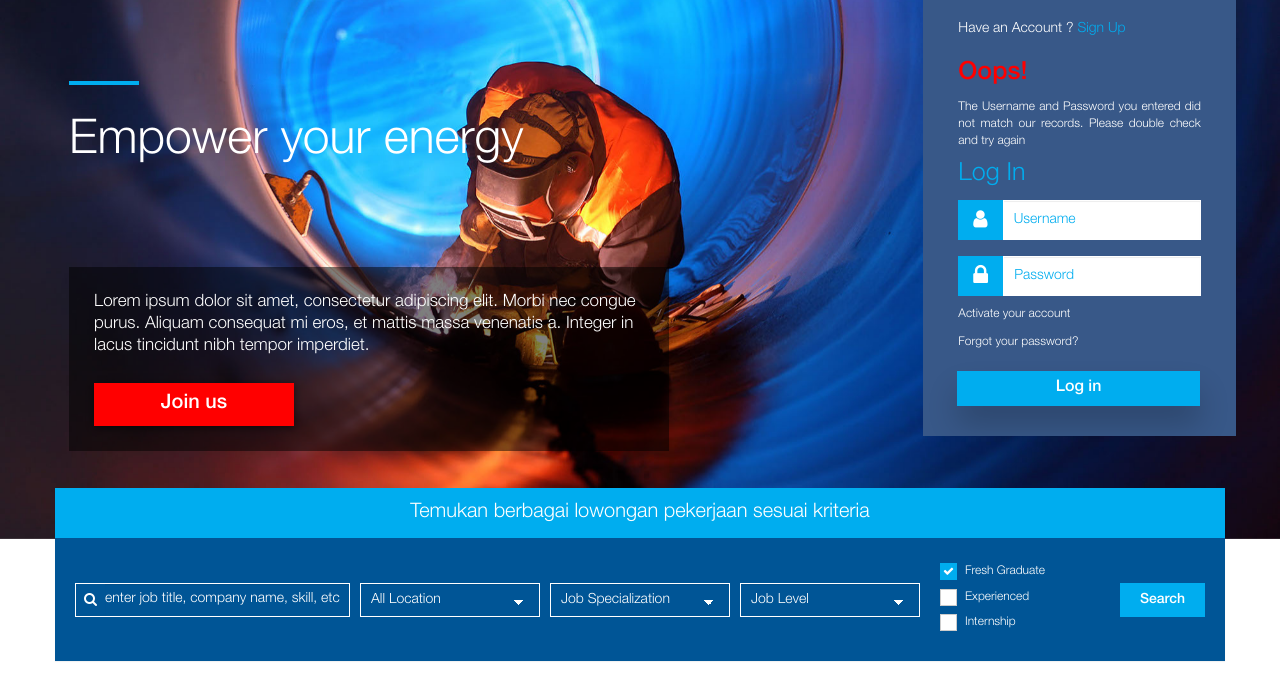
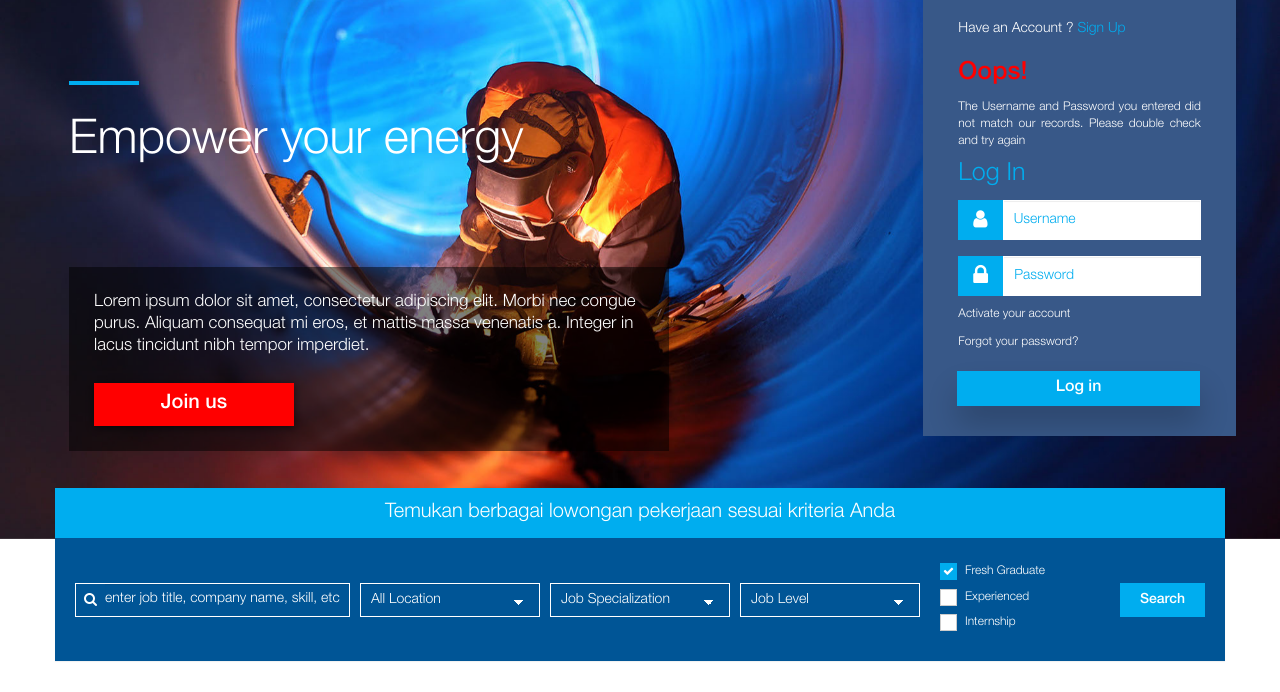
Before and after one commit to bagusasnd21/hello-world, a PHP site: page / in a window 1280 px wide. Shown: the part 141-833 px from the top of the page. Run offline with PHP 8.4, Linux system fonts and the light colour scheme; some libraries are stand-ins or nearby versions.

Commit message:
cek update with master

```diff
--- a/pages/home-login.php
+++ b/pages/home-login.php
@@ -9,7 +9,7 @@
       <div class="col-lg-12 lgn-search-box">
         <div class="panel panel-default">
             <div class="panel-heading">
-              <h3 class="panel-title text-center">Temukan berbagai lowongan pekerjaan sesuai kriteria</h3>
+              <h3 class="panel-title text-center">Temukan berbagai lowongan pekerjaan sesuai kriteria Anda</h3>
             </div>
             <div class="panel-body">
               <div class="col-lg-3 p-l5 p-r5">
--- a/pages/home-unlogin.php
+++ b/pages/home-unlogin.php
@@ -9,7 +9,7 @@
       <div class="col-lg-12 lgn-search-box">
         <div class="panel panel-default">
             <div class="panel-heading">
-              <h3 class="panel-title text-center">Temukan berbagai lowongan pekerjaan sesuai kriteria</h3>
+              <h3 class="panel-title text-center">Temukan berbagai lowongan pekerjaan sesuai kriteria Anda</h3>
             </div>
             <div class="panel-body">
               <div class="col-lg-3 p-l5 p-r5">
```
